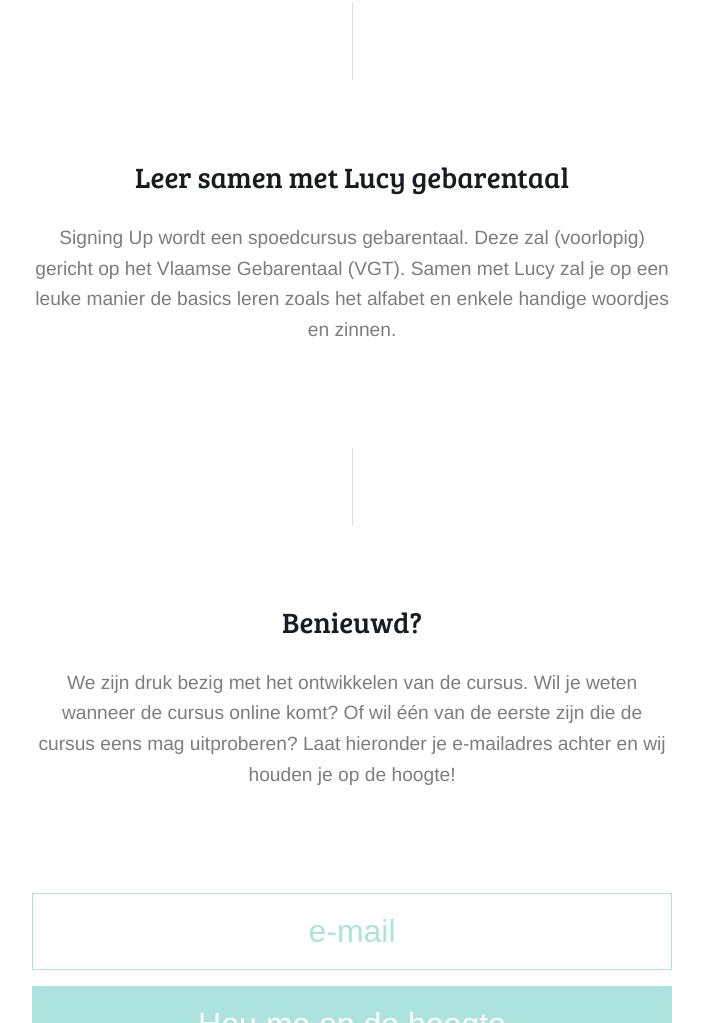
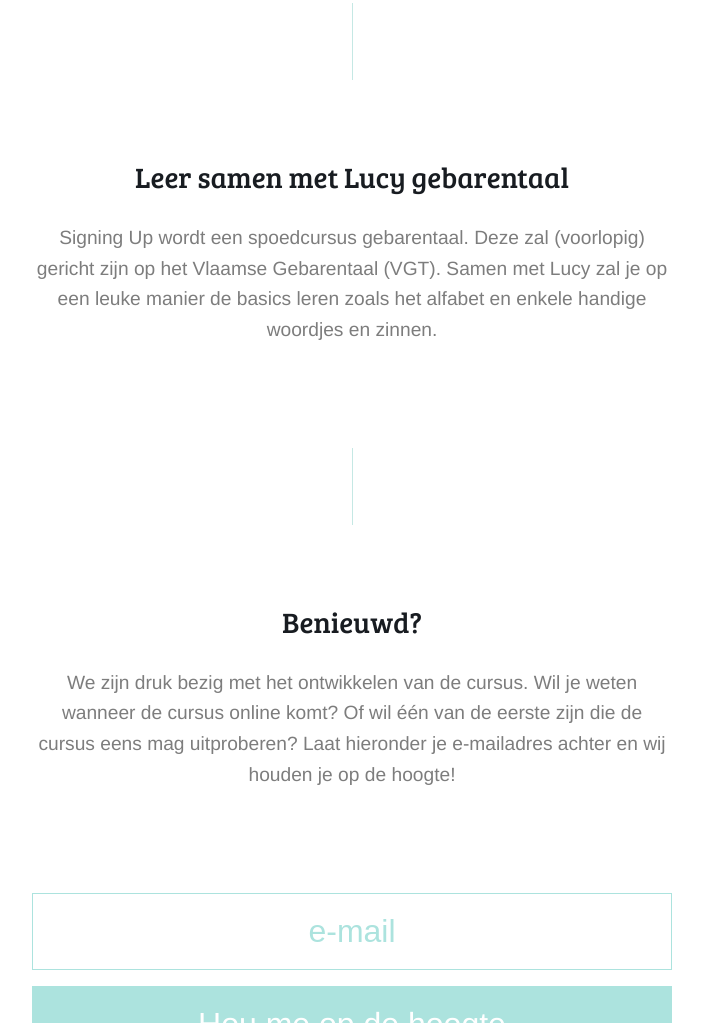
Before and after one commit to IbeVanmeenen/signing-up, a website: page index.html in a window 1280 px wide. Shown: the part 913-1936 px from the top of the page, without its empty margins (288-991 px from the left). Drawn offline with Linux system fonts and the light colour scheme.

```diff
--- a/index.html
+++ b/index.html
@@ -46,7 +46,7 @@
                 Leer samen met Lucy gebarentaal
             </h2>
             <p class="main-form__desc">
-                Signing Up wordt een spoedcursus gebarentaal. Deze zal (voorlopig) gericht op het Vlaamse Gebarentaal (VGT). Samen met Lucy zal je op een leuke manier de basics leren zoals het alfabet en enkele handige woordjes en zinnen.
+                Signing Up wordt een spoedcursus gebarentaal. Deze zal (voorlopig) gericht zijn op het Vlaamse Gebarentaal (VGT). Samen met Lucy zal je op een leuke manier de basics leren zoals het alfabet en enkele handige woordjes en zinnen.
             </p>
             <h2 class="main-form__header">
                 Benieuwd?
```
